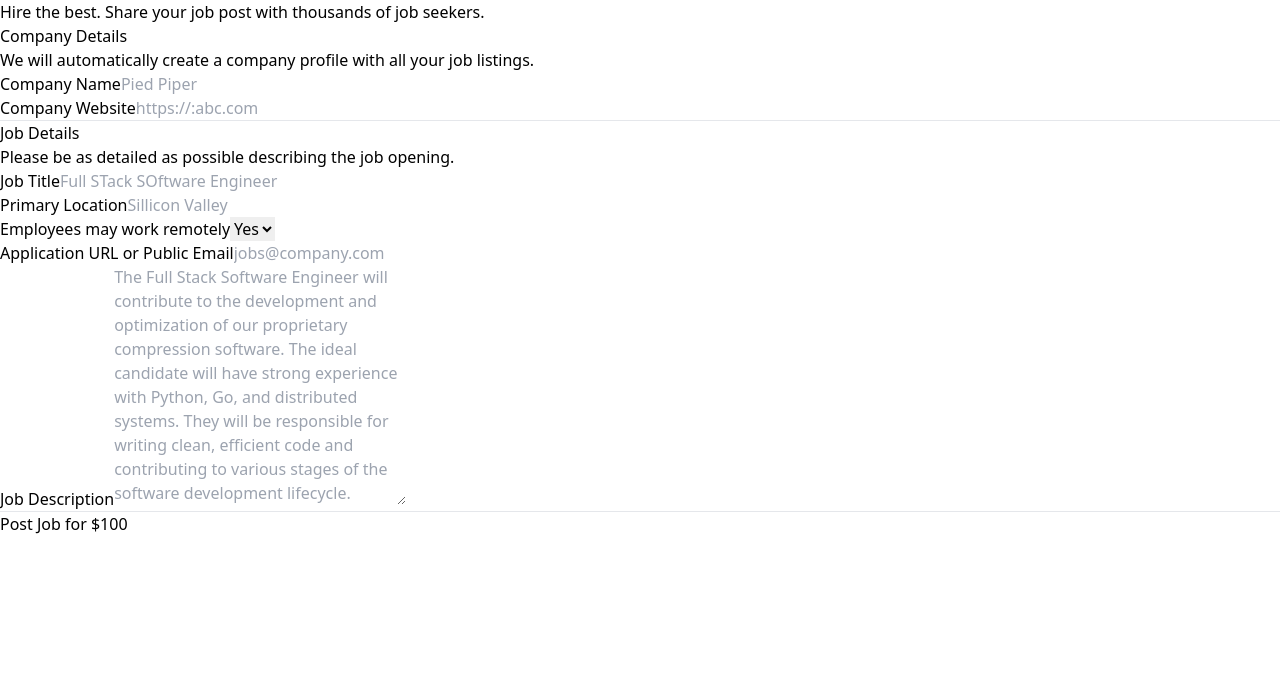
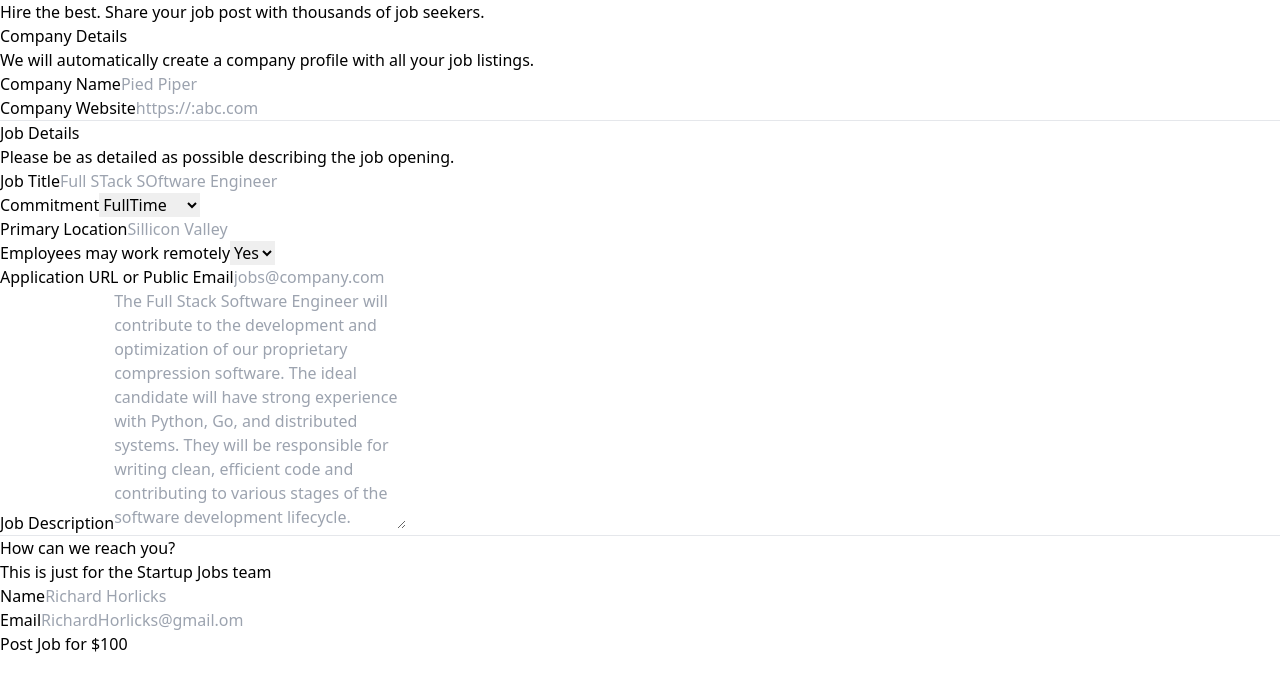
Before and after one commit to kmr-sahil/jobfinder-frontend, a React (Vite) app in the folder client/: page /postjob in a window 1280 px wide. Shown: the top 692 px of the page. Built offline with nearby package versions, Linux system fonts and the light colour scheme.

Commit message:
dashboard route created

```diff
--- a/client/src/App.jsx
+++ b/client/src/App.jsx
@@ -4,6 +4,7 @@ import Home from './pages/Home'
 import PostJob from './pages/PostJob'
 import Job from './pages/Job'
 import EditPost from './pages/EditPost'
+import Dashboard from './pages/Dashboard'
 
 function App() {
   return (
@@ -14,6 +15,7 @@ function App() {
           <Route exact path="/postjob" element={<PostJob/>} />
           <Route exact path='/job/:id' element={<Job />} />
           <Route exact path='/editpost/:id' element={<EditPost />} />
+          <Route exact path='/dashboard' element={<Dashboard/>} />
         </Routes>
       </BrowserRouter>
     </>
--- a/client/src/components/Form.jsx
+++ b/client/src/components/Form.jsx
@@ -47,15 +47,18 @@ function Form({onSubmit, setJobDetails, jobDetails}) {
                                 onChange={(e) => setJobDetails(prevState => ({ ...prevState, job_title: e.target.value }))} />
                    </div>
 
-                   {/*<div className='w-[32%] flex flex-col gap-[0.5rem] '>
+                   <div className='w-[32%] flex flex-col gap-[0.5rem] '>
                         <label htmlFor="jobTitle">Commitment</label>
-                        <select name="commitment" id="lang" className='w-[100%] border-[2px] rounded-md px-[1rem] py-[0.5rem] border-zinc-600'>
-                            <option value="javascript">FullTime</option>
-                            <option value="php">Internship</option>
-                            <option value="java">Partnership</option>
-                            <option value="golang">Contractor</option>
+                        <select name="commitment" id="lang"
+                                className='w-[100%] border-[2px] rounded-md px-[1rem] py-[0.5rem] border-zinc-600'
+                                value={jobDetails.commitment}
+                                onChange={(e) => setJobDetails(prevState => ({ ...prevState, commitment: e.target.value }))}>
+                            <option value="Fulltime">FullTime</option>
+                            <option value="Internship">Internship</option>
+                            <option value="Partime">Part-Time</option>
+                            <option value="Contractor">Contractor</option>
                         </select>
-                    </div>*/}
+                    </div>
             </div>
 
             <div className='flex w-[100%] gap-[0.5rem] justify-between'>
@@ -102,20 +105,28 @@ function Form({onSubmit, setJobDetails, jobDetails}) {
 
             <hr className='border-[1px] border-zinc-200 w-[100%]' />
 
-            {/*<div className='flex flex-col w-[100%] rounded-md my-[1rem]'>
+            <div className='flex flex-col w-[100%] rounded-md my-[1rem]'>
                 <h3 className='text-[1.2rem]'>How can we reach you?</h3>
                 <p>This is just for the Startup Jobs team</p>
             </div>
 
             <div className='flex flex-col w-[40%] gap-[0.5rem]'>
                 <label htmlFor="companyWebsite">Name</label>
-                <input className='w-[100%] border-[2px] rounded-md px-[1rem] py-[0.5rem] border-zinc-600' type="text" placeholder='Richard Horlicks' />
+                <input className='w-[100%] border-[2px] rounded-md px-[1rem] py-[0.5rem] border-zinc-600'
+                        type="text"
+                        placeholder='Richard Horlicks'
+                        value={jobDetails.name}
+                          onChange={(e) => setJobDetails(prevState => ({ ...prevState, name: e.target.value }))}/>
             </div>
 
             <div className='flex flex-col w-[40%] gap-[0.5rem]'>
                 <label htmlFor="companyWebsite">Email</label>
-                <input className='w-[100%] border-[2px] rounded-md px-[1rem] py-[0.5rem] border-zinc-600' type="text" placeholder='RichardHorlicks@gmail.om' />
-            </div> */}
+                <input className='w-[100%] border-[2px] rounded-md px-[1rem] py-[0.5rem] border-zinc-600'
+                        type="text"
+                        placeholder='RichardHorlicks@gmail.om'
+                        value={jobDetails.email}
+                          onChange={(e) => setJobDetails(prevState => ({ ...prevState, email: e.target.value }))}/>
+            </div>
 
             <div className='w-[100%] flex justify-end'>
                 <button onClick={onSubmit}
--- /dev/null
+++ b/client/src/pages/Dashboard.jsx
@@ -0,0 +1,32 @@
+import React, { useState } from 'react'
+import axios from 'axios'
+
+function Dashboard() {
+
+  const [email, setEmail] = useState('')
+
+  const onSubmit = async() => {
+      try {
+        const response = await axios.post("http://localhost:3000/api/v1/users-list", {email: email})
+        console.log(response)
+      } catch (error) {
+        console.log(error)
+      }
+  }
+
+  return (
+    <div className='relative w-[42rem] mx-auto flex justify-between font-thin py-[2rem]'>
+
+      <input type="text"
+              placeholder='email'
+              onChange={(e) => setEmail(e.target.value)}
+      />
+
+       <button onClick={onSubmit}>Submit</button>
+
+        <h1>Welcome Smith</h1>
+    </div>
+  )
+}
+
+export default Dashboard
--- a/client/src/pages/PostJob.jsx
+++ b/client/src/pages/PostJob.jsx
@@ -11,7 +11,10 @@ function PostJob() {
     work_loc: '', //
     remote: true, //
     job_link: '', //
+    commitment: '',
     description: '',
+    name: '',
+    email: ''
 })
 
 const onSubmit = async() => {
```
